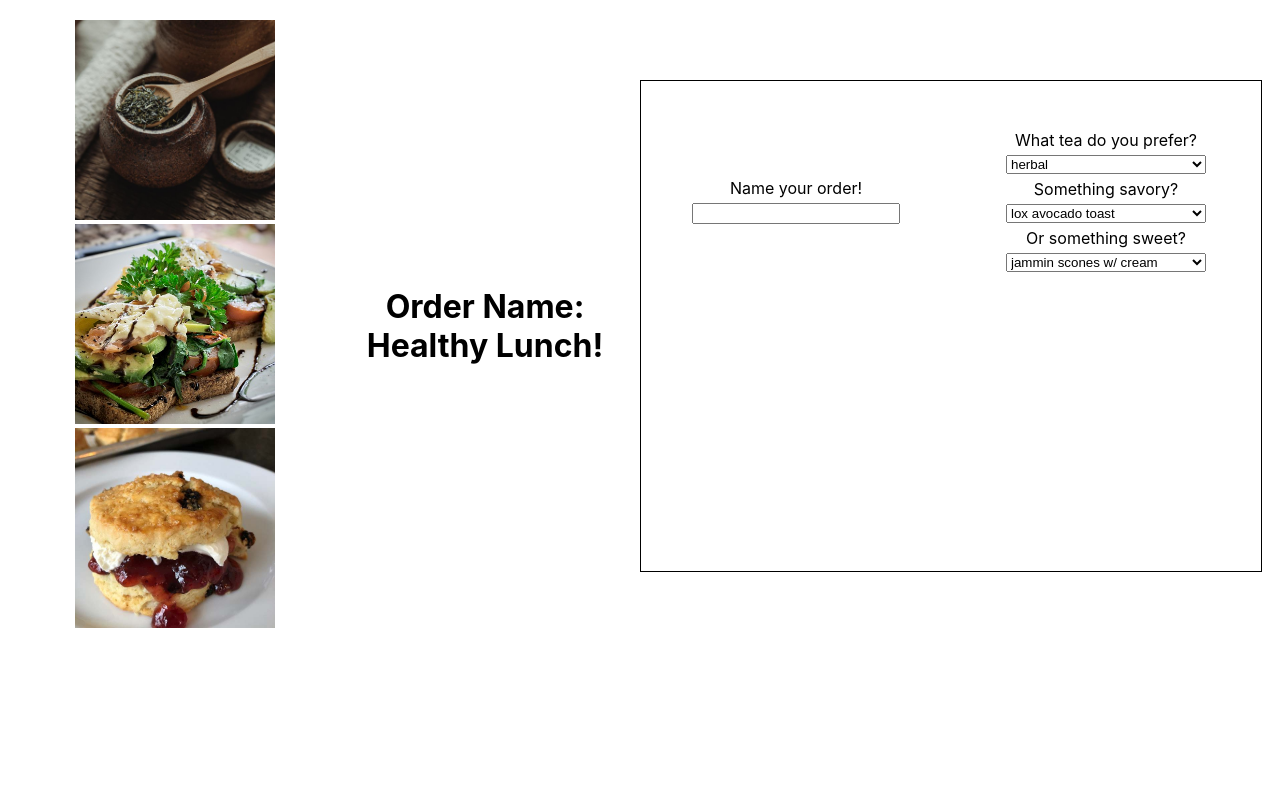
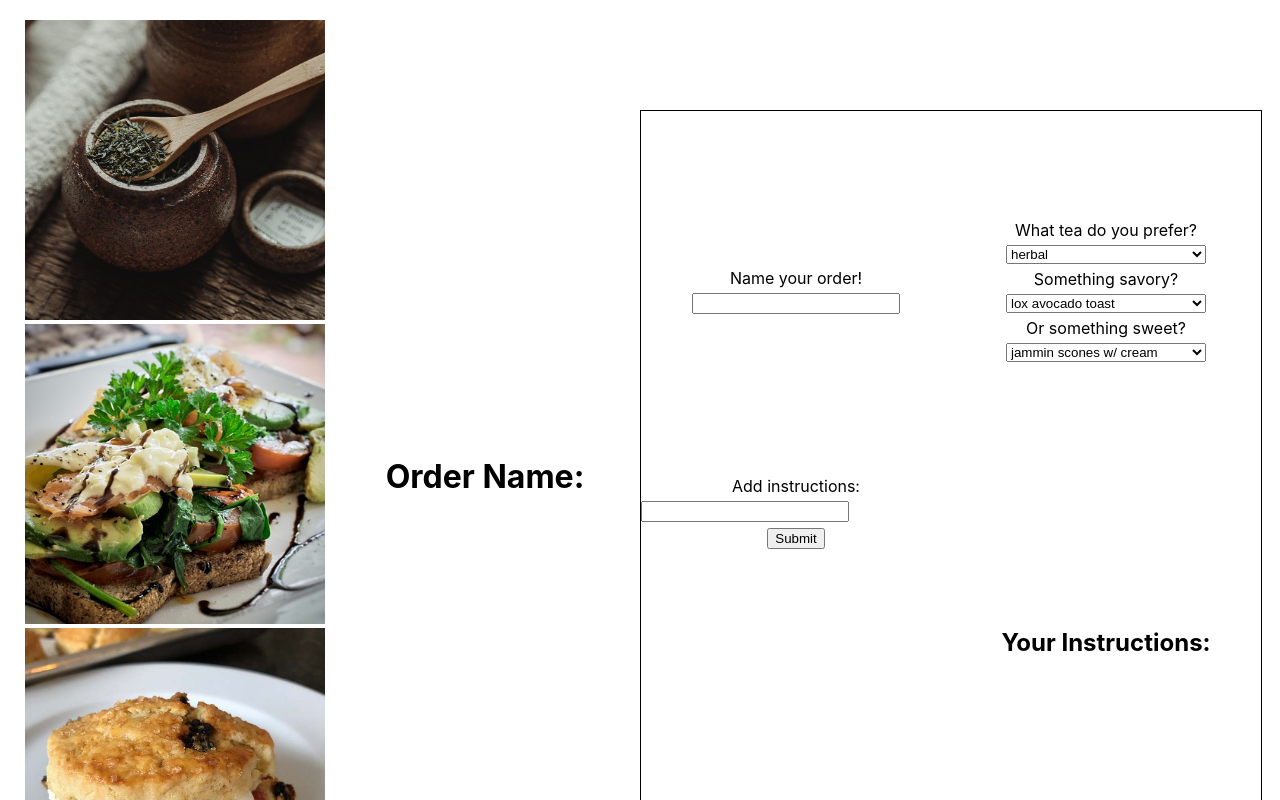
Before and after one commit to jenna-graham/fast-food-fs-react, a React (Create React App) app: page / in a window 1280 px wide. Shown: the top 800 px of the page. Built offline with nearby package versions, Linux system fonts and the light colour scheme.

Commit message:
added instructions form

```diff
--- a/src/App.css
+++ b/src/App.css
@@ -17,8 +17,8 @@
   color: white;
 }
 img {
-  width: 200px;
-  height: 200px;
+  width: 300px;
+  height: 300px;
   object-fit: cover;
 }
 section {
--- a/src/App.js
+++ b/src/App.js
@@ -3,14 +3,24 @@ import { useState } from 'react';
 import Food from './Food.js';
 import OrderNameInput from './OrderNameInput.js';
 import TheDropDowns from './TheDropDowns.js';
+import InstructionForm from './InstructionForm.js';
+import InstructionList from './InstructionList';
 
 function App() {
   const [tea, setTea] = useState('herbal');
   const [savory, setSavory] = useState('toast');
   const [sweet, setSweet] = useState('scone');
-  const [orderName, setOrderName] = useState('Healthy Lunch!');
+  const [orderName, setOrderName] = useState('');
   const [instructions, setInstructions] = useState([]);
-  const [instructionsInForm, setInstructionsInForm] = useState('');
+  const [instructionInForm, setInstructionInForm] = useState('');
+
+  function handleSubmit(e) {
+    e.preventDefault();
+    console.log(instructionInForm);
+
+    setInstructions([...instructions, instructionInForm]);
+    setInstructionInForm('');
+  }
 
   return (
     <div className="App">
@@ -30,6 +40,9 @@ function App() {
           />
 
         </section>
+        <InstructionForm handleSubmit={handleSubmit} setInstructionInForm={setInstructionInForm} instructionInForm={instructionInForm}/>
+        <InstructionList instructions={instructions} />
+
 
       </div>
 
--- /dev/null
+++ b/src/InstructionForm.js
@@ -0,0 +1,16 @@
+import React from 'react';
+
+export default function InstructionForm({ handleSubmit, setInstructionInForm, instructionInForm }) {
+  return (
+
+    <form onSubmit={handleSubmit}>
+      <label>
+            Add instructions:
+        <input value={instructionInForm} onChange={e => setInstructionInForm(e.target.value)} />
+      </label>
+      <button>Submit</button>
+
+    </form>
+
+  );
+}
--- /dev/null
+++ b/src/InstructionList.js
@@ -0,0 +1,15 @@
+import React from 'react';
+
+export default function InstructionList({ instructions }) {
+  return (
+    <section>
+      <h2>Your Instructions:</h2>
+      <ul>
+        {
+          instructions.map((instruction, i) => <li key={instruction + i}>{instruction}</li>)
+        }
+      </ul>
+
+    </section>
+  );
+}
```
